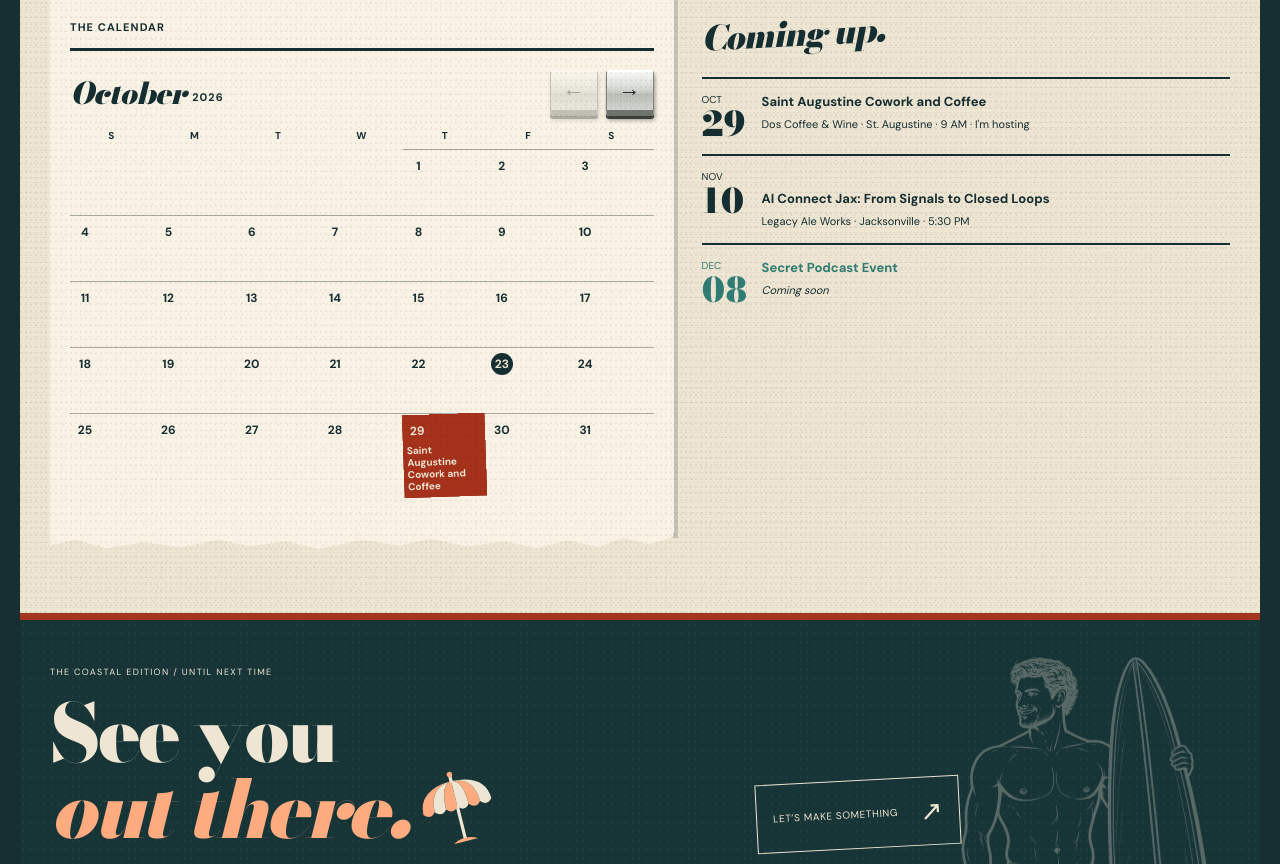
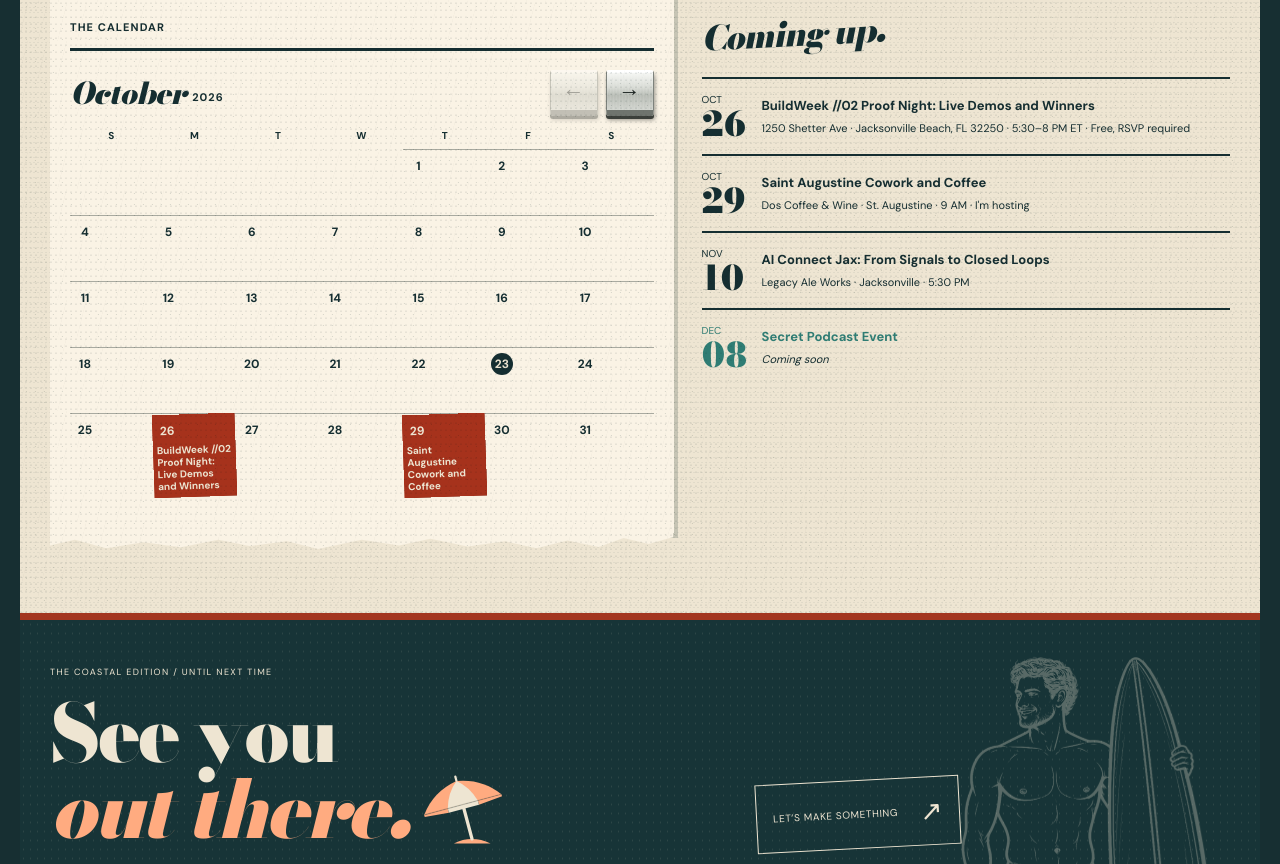
Before and after one commit to chrislanejones/future-chrislanejones-beachmag, a Next.js app: page /events in a window 1280 px wide. Shown: the part 536-1400 px from the top of the page. Built offline with nearby package versions, Linux system fonts and the light colour scheme; no server answers.

Commit message:
feat: update events and footer, restore automatic ramblings

```diff
--- a/next.config.mjs
+++ b/next.config.mjs
@@ -1,4 +1,6 @@
 // next.config.mjs
+
+import { networkInterfaces } from "node:os";
 
 const isDev = process.env.NODE_ENV !== "production";
 // Vercel sets VERCEL_ENV at build time; preview builds get the Vercel Toolbar.
@@ -117,6 +119,13 @@ const securityHeaders = [
 
 /** @type {import('next').NextConfig} */
 const nextConfig = {
+  // Windows can reach WSL by its current IP when localhost forwarding fails.
+  // Allow only this machine's IPv4 addresses, refreshed on each dev startup.
+  allowedDevOrigins: isDev
+    ? Object.values(networkInterfaces()).flatMap((addresses) =>
+        (addresses ?? []).filter((address) => address.family === "IPv4").map((address) => address.address),
+      )
+    : [],
   pageExtensions: ["js", "jsx", "ts", "tsx"],
   async headers() {
     return [{ source: "/:path*", headers: securityHeaders }];
--- a/src/components/beachmag/beach-offline.tsx
+++ b/src/components/beachmag/beach-offline.tsx
@@ -51,20 +51,32 @@ function SkillSticker() {
 // were here." sits above the postcards.
 function Ramblings() {
   const [quote, setQuote] = useState(0);
+  const [paused, setPaused] = useState(false);
+
+  useEffect(() => {
+    if (paused || QUOTES.length < 2) return;
+    // Give the marquee three passes; manual advances restart the reading time.
+    const timer = setTimeout(() => setQuote((current) => (current + 1) % QUOTES.length), quote === 0 ? 21000 : 18000);
+    return () => clearTimeout(timer);
+  }, [quote, paused]);
+
   return (
     <div className="rambles">
       <h3>My ramblings.</h3>
       <article className="ramble text-only">
         {/* Every quote sits in the same grid cell and only the current one shows,
             so the card is always as tall as the longest quote and never jumps. */}
-        <blockquote className="quote-stack" aria-live="polite">
+        <blockquote className="quote-stack" aria-live={paused ? "polite" : "off"}>
           {QUOTES.map((text, index) => (
             <span key={index} hidden={index !== quote}>{text}</span>
           ))}
         </blockquote>
         <div className="ramble-footer">
           <span>CHRIS LANE JONES</span>
-          <button className="plain-button cursor-interaction" type="button" onClick={() => setQuote((quote + 1) % QUOTES.length)}>
+          <button className="plain-button cursor-interaction" type="button" aria-pressed={paused} onClick={() => setPaused((current) => !current)}>
+            Pause rotation
+          </button>
+          <button className="plain-button cursor-interaction" type="button" onClick={() => setQuote((current) => (current + 1) % QUOTES.length)}>
             Another thought ↗
           </button>
         </div>
--- a/src/components/beachmag/events.ts
+++ b/src/components/beachmag/events.ts
@@ -11,6 +11,12 @@ export type HomeEvent = {
 };
 
 export const HOME_EVENTS: HomeEvent[] = [
+  {
+    start: "2026-10-26T17:30",
+    name: "BuildWeek //02 Proof Night: Live Demos and Winners",
+    place: "1250 Shetter Ave · Jacksonville Beach, FL 32250 · 5:30–8 PM ET · Free, RSVP required",
+    url: "https://www.meetup.com/the-code-alliance-incubator/events/316841340/",
+  },
   {
     start: "2026-10-29T09:00",
     name: "Saint Augustine Cowork and Coffee",
--- a/src/components/beachmag/journal-hero.tsx
+++ b/src/components/beachmag/journal-hero.tsx
@@ -85,7 +85,7 @@ export function JournalHero() {
             start the OS theme's still early. Stills only, no video yet. */}
         <Image className="map map-day" src={HERO.day} alt={HERO.alt} width={1520} height={739} sizes={HERO_SIZES} />
         <Image className="map map-night" src={HERO.night} alt={HERO.alt} width={1520} height={739} sizes={HERO_SIZES} />
-        <span className="edge">JACKSONVILLE, FL</span>
+        <span className="edge">JACKSONVILLE, FL • ST AUGUSTINE BEACH, FL</span>
         <span className="sticker">Still making things.</span>
       </div>
       <div className="columns">
--- a/src/components/beachmag/shell.css
+++ b/src/components/beachmag/shell.css
@@ -385,6 +385,14 @@ body.menu-open #site-takeover nav a {
   #site-takeover .menu-group {
     transition: none !important;
   }
+}
+
+/* Home and /events: keep the date centered beside the whole details block. */
+#coastal-art .event {
+  align-items: center;
+}
+#coastal-art .event strong a {
+  margin-top: 0;
 }
 
 /* /events: the calendar sits on the torn-paper card, the list beside it. */
@@ -1811,15 +1819,13 @@ section#sandbox .sandbox-heading {
   }
 }
 
-/* The beach umbrella after "out there.": alternating accent and cream panels,
-   the way the life preserver is segmented, planted in a little sand. */
+/* The wide beach canopy leans inside the SVG; its sand stays level. */
 #coastal-footer .footer-umbrella {
   display: inline-block;
-  width: 1em;
+  width: 1.12em;
   height: 1em;
   margin-left: 0.12em;
   vertical-align: -0.14em;
-  transform: rotate(-14deg);
   overflow: visible;
   letter-spacing: 0;
 }
@@ -2202,7 +2208,7 @@ html.dark #coastal-art .map-wrap .map-night {
   word-spacing: 0;
 }
 
-/* Footer bottom line: "Made with love from Jax" and a filled heart before the copyright. */
+/* Footer bottom line: a filled heart in "Made with love from Jax, FL" before the copyright. */
 #coastal-footer .footer-love {
   white-space: nowrap;
 }
--- a/src/components/beachmag/site-footer.tsx
+++ b/src/components/beachmag/site-footer.tsx
@@ -69,19 +69,18 @@ export function SiteFooter({ offline = false }: { offline?: boolean }) {
           <p className="footer-kicker">THE COASTAL EDITION / UNTIL NEXT TIME</p>
           <h2>
             See you<br /><em>out there.</em>
-            {/* A beach umbrella: six domed panels in the preserver's two colors with
-                a scalloped valance, on a pole planted in a little drift of sand. */}
-            <svg className="footer-umbrella" viewBox="0 0 64 64" aria-hidden="true">
-              <path d="M32 30 V57" stroke="var(--footer-ink)" strokeWidth="2.6" strokeLinecap="round" />
-              <path d="M22 58.5 Q32 53 42 58.5Z" fill="var(--footer-accent)" />
-              <path d="M32 9 Q4.6 10 4 30 Q8.7 35.5 13.3 30 Q13.7 10 32 9Z" fill="var(--footer-accent)" />
-              <path d="M32 9 Q13.7 10 13.3 30 Q18 35.5 22.7 30 Q22.9 10 32 9Z" fill="var(--footer-ink)" />
-              <path d="M32 9 Q22.9 10 22.7 30 Q27.3 35.5 32 30 Q32 10 32 9Z" fill="var(--footer-accent)" />
-              <path d="M32 9 Q32 10 32 30 Q36.7 35.5 41.3 30 Q41.1 10 32 9Z" fill="var(--footer-ink)" />
-              <path d="M32 9 Q41.1 10 41.3 30 Q46 35.5 50.7 30 Q50.3 10 32 9Z" fill="var(--footer-accent)" />
-              <path d="M32 9 Q50.3 10 50.7 30 Q55.3 35.5 60 30 Q59.4 10 32 9Z" fill="var(--footer-ink)" />
-              <path d="M32 9 V4" stroke="var(--footer-ink)" strokeWidth="2.6" strokeLinecap="round" />
-              <circle cx="32" cy="3.6" r="2.2" fill="var(--footer-accent)" />
+            {/* A low, wide beach canopy with broad stripes and a leaning sand pole. */}
+            <svg className="footer-umbrella" viewBox="0 0 80 72" aria-hidden="true">
+              <path d="M32 67 Q48 59 65 67Z" fill="var(--footer-accent)" />
+              <g transform="rotate(-15 40 32)">
+                <path d="M40 27 V64" stroke="var(--footer-ink)" strokeWidth="3" strokeLinecap="round" />
+                <path d="M40 10 V6" stroke="var(--footer-ink)" strokeWidth="2" strokeLinecap="round" />
+                <path d="M4 32 Q17 14 40 10 Q63 14 76 32Z" fill="var(--footer-accent)" />
+                <path d="M40 10 Q30 18 26 32 H54 Q50 18 40 10Z" fill="var(--footer-ink)" />
+                <path d="M4 32 H26 V36 L4 34Z M54 32 H76 V34 L54 36Z" fill="var(--footer-accent)" />
+                <path d="M26 32 H54 V36 H26Z" fill="var(--footer-ink)" />
+                <path d="M5 32 H75" stroke="var(--footer-paper)" strokeWidth="1" opacity="0.25" />
+              </g>
             </svg>
           </h2>
         </div>
@@ -112,7 +111,7 @@ export function SiteFooter({ offline = false }: { offline?: boolean }) {
       <div className="footer-colophon">
         <p>
           <span className="footer-love">
-            Made with love from Jax <Heart className="footer-heart" size={13} strokeWidth={0} aria-label="heart" />
+            Made with <Heart className="footer-heart" size={13} strokeWidth={0} role="img" aria-label="love" /> from Jax, FL
           </span>{" "}
           <span aria-hidden="true">·</span> © {new Date().getFullYear()} Chris Lane Jones. All rights reserved.
         </p>
```
